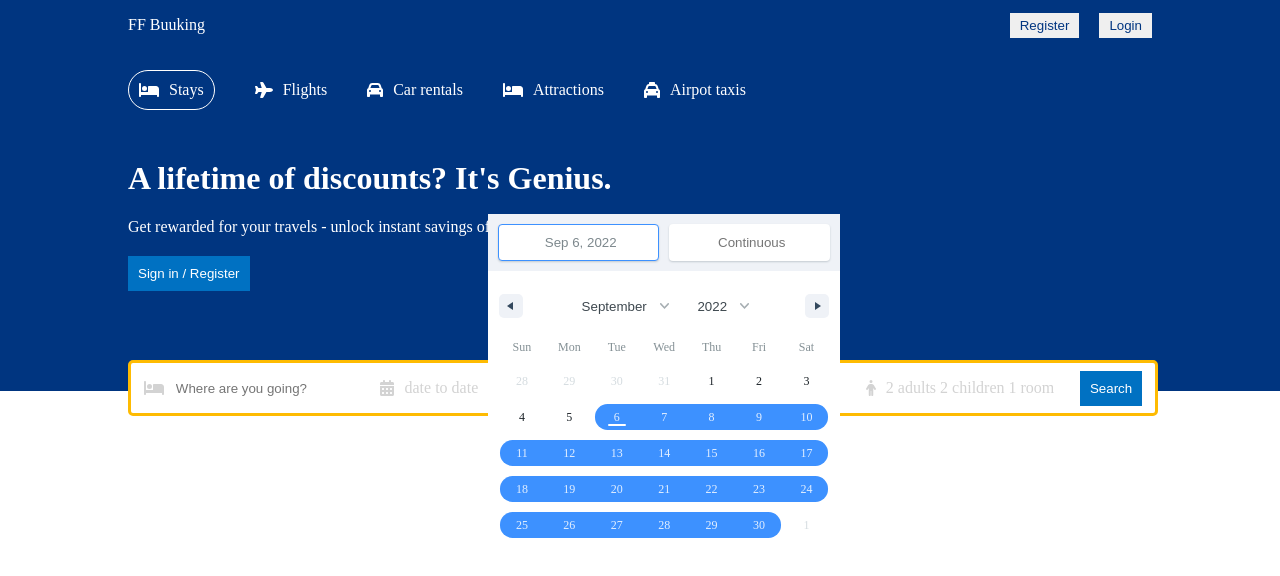
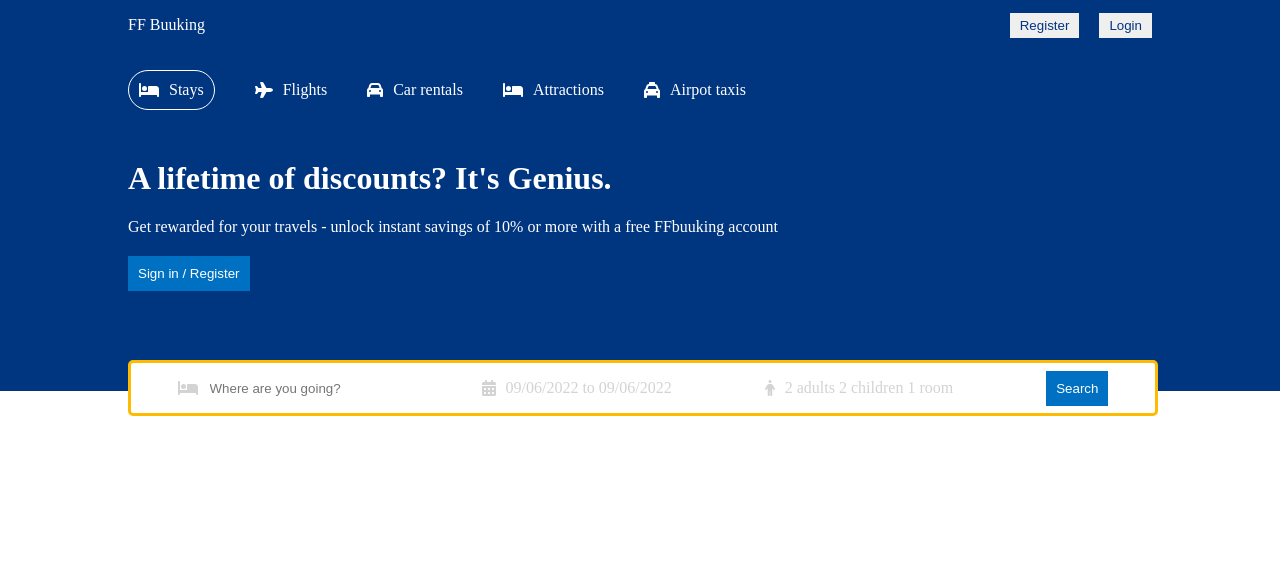
Before and after one commit to frankfarfan96/Buuking, a React (Create React App) app: page / in a window 1280 px wide. Shown: the top 576 px of the page. Built offline with nearby package versions, Linux system fonts and the light colour scheme.

Commit message:
Added function to open and close Calendar

```diff
--- a/src/components/header/Header.js
+++ b/src/components/header/Header.js
@@ -12,12 +12,14 @@ import { DateRange } from "react-date-range";
 import "react-date-range/dist/styles.css";
 import "react-date-range/dist/theme/default.css";
 import { useState } from "react";
+import { format } from "date-fns";
 
 const Header = () => {
+  const [openDate, setOpenDate] = useState(false);
   const [date, setDate] = useState([
     {
       startDate: new Date(),
-      endDate: null,
+      endDate: new Date(),
       key: "selection",
     },
   ]);
@@ -64,13 +66,22 @@ const Header = () => {
           </div>
           <div className="headerSearchItem">
             <FontAwesomeIcon icon={faCalendarDays} className="headerIcon" />
-            <span className="headerSearchText">date to date</span>
+            <span
+              onClick={() => setOpenDate(!openDate)}
+              className="headerSearchText"
+            >{`${format(date[0].startDate, "MM/dd/yyyy")} to ${format(
+              date[0].endDate,
+              "MM/dd/yyyy"
+            )}`}</span>
+            {openDate && (
               <DateRange
                 editableDateInputs={true}
                 onChange={(item) => setDate([item.selection])}
                 moveRangeOnFirstSelection={false}
                 ranges={date}
+                className="date"
               />
+            )}
           </div>
           <div className="headerSearchItem">
             <FontAwesomeIcon icon={faPerson} className="headerIcon" />
--- a/src/components/header/header.css
+++ b/src/components/header/header.css
@@ -77,3 +77,8 @@
   color: lightgray;
   cursor: pointer;
 }
+
+.date {
+  position: absolute;
+  top: 50px;
+}
```
Lines whose indentation alone changed are shown as unchanged.
